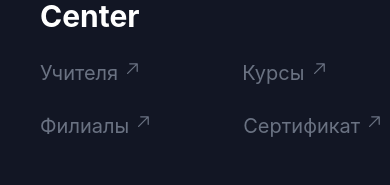
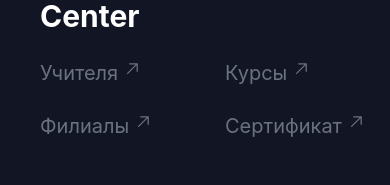
Before and after one commit to noname121222/Cambridge.veb-site, a React (Vite) app: page /courses in a window 390 px wide. Shown: the part 1931-2116 px from the top of the page. Built offline with nearby package versions, Linux system fonts and the light colour scheme.

Commit message:
Cambridge level up 25

```diff
--- a/src/App.css
+++ b/src/App.css
@@ -31,6 +31,7 @@
   background: linear-gradient(to right, #fe8116, rgb(255, 202, 67));
   cursor: pointer;
 }
+
 .nav-button:hover {
   box-shadow: 0 10px 20px -5px #fe8116;
 }
--- a/src/components/style.css
+++ b/src/components/style.css
@@ -1023,7 +1023,20 @@
   .footer-logo2{
     display: none;
    }
-
+   .footer-item2 {
+    display: grid;
+    grid-template-columns: 1fr 1fr;
+    column-gap: 30px;
+    row-gap: 1px;
+    width: 100%;
+  }
+  .footer-item {
+    display: grid;
+    grid-template-columns: 1fr 1fr;
+    column-gap: 30px;
+    row-gap: 1px;
+    width: 100%;
+  }
 
 }
 
@@ -2383,6 +2396,16 @@
     display: block;
   }
 }
+@media only screen and (min-width:1100px) and (max-width:1240px) {
+  .video-box {
+    width: 100%;
+    max-width: 328px;
+    display: flex;
+    align-items: center;
+    justify-content: center;
+  }
+
+}
 
 @media only screen and (min-width:1239px) {
   .about-font {
@@ -2599,7 +2622,7 @@
   }
   .teachers-container {
     display: flex;
-    gap: 15px;
+    gap: 0px;
     width: 100%;
     margin: 0px 0px;
     padding: 0px 30px;
@@ -2614,7 +2637,7 @@
 
   .video-box {
     width: 100%;
-    max-width: 270px;
+    max-width: 328px;
     display: flex;
     align-items: center;
     justify-content: center;
```
Also changed, not shown: src/components/Teachers.jsx (+12 -10 lines), src/components/Footer.jsx (line endings or trailing spaces).
